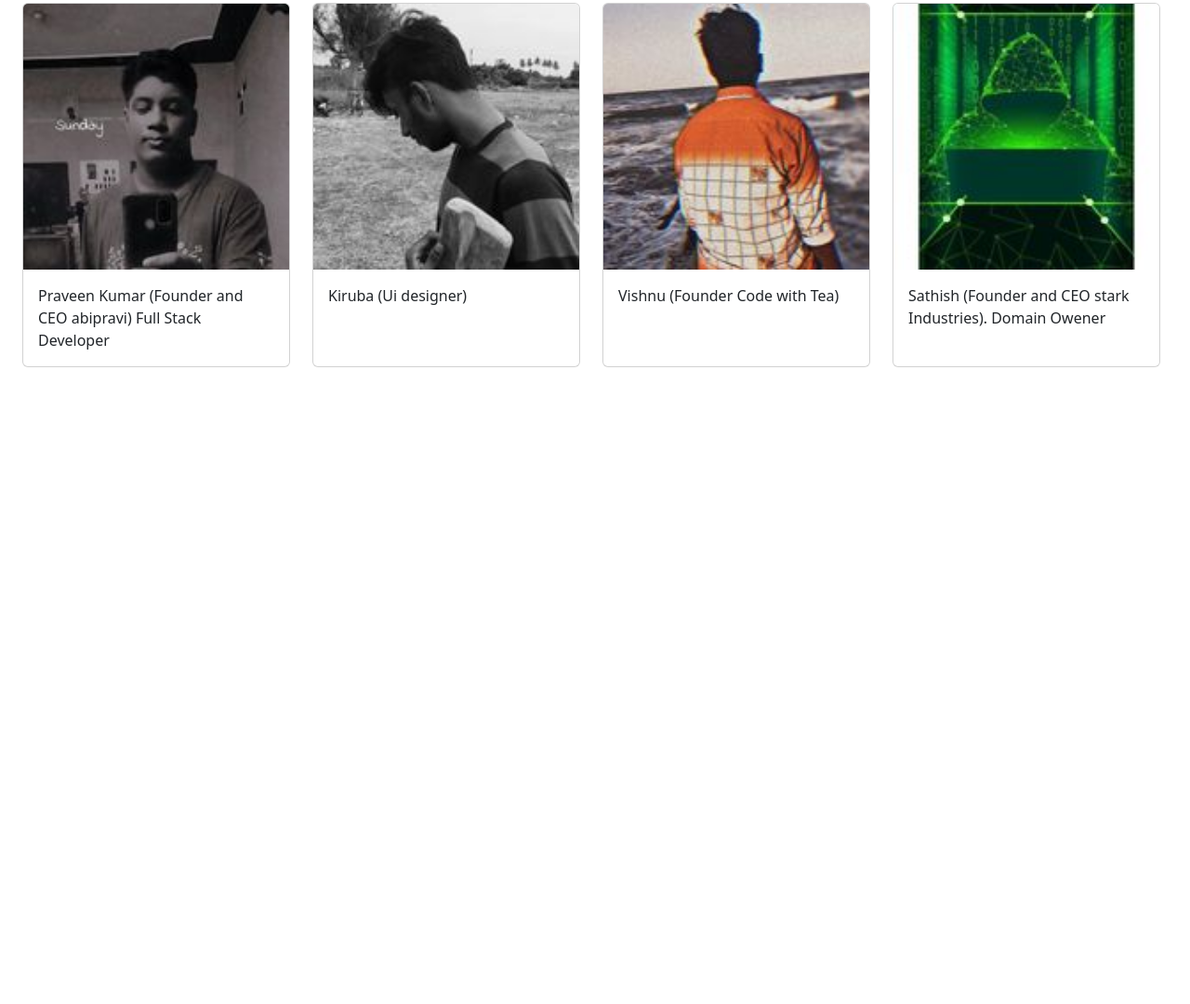
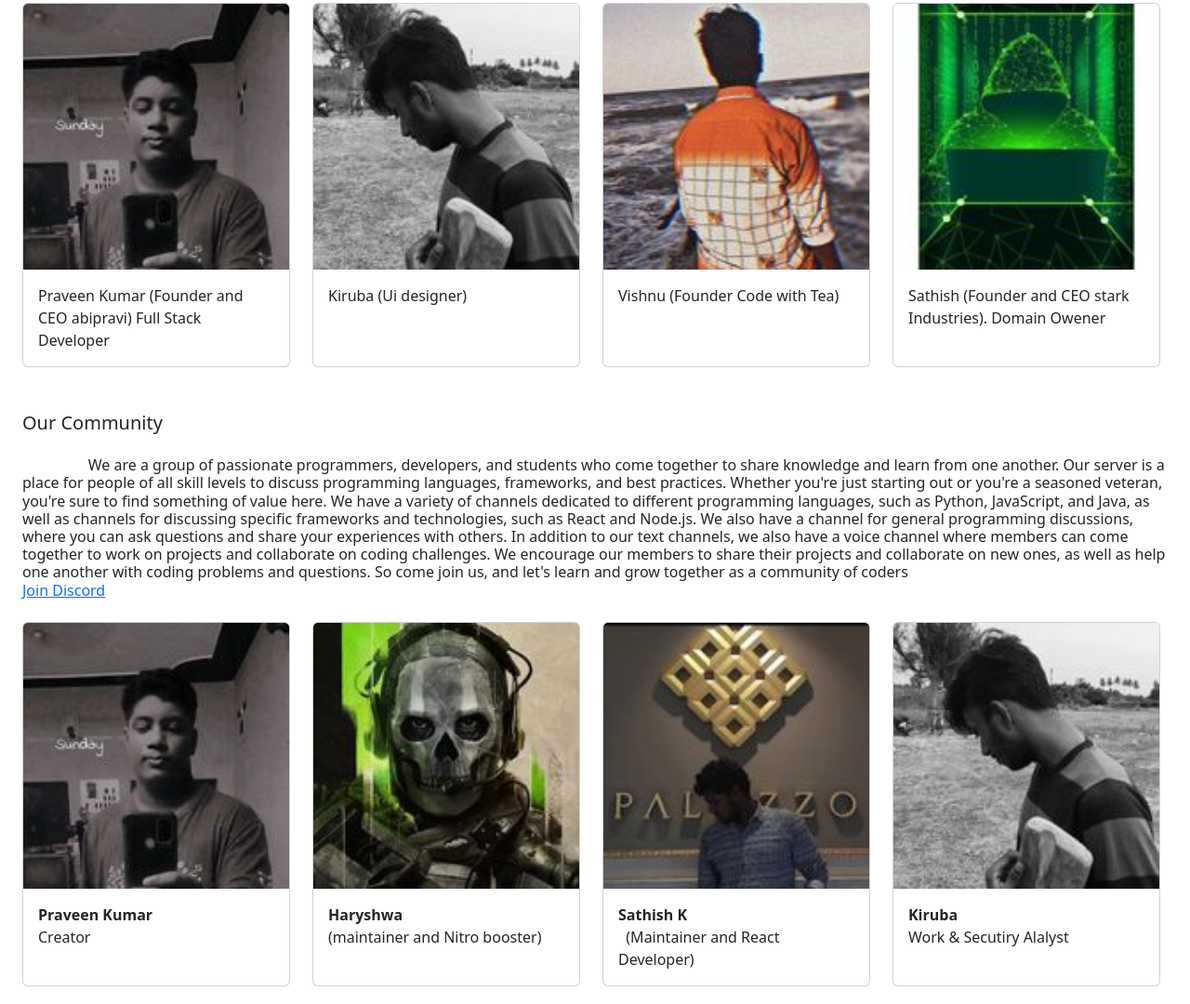
Before and after one commit to Abipravi1/mvitportal, a plain HTML site: page index.html in a window 1280 px wide. Shown: the part 620-1700 px from the top of the page at 93% size. Before the commit the page ends 1039 px from the top, so only its background shows below. Drawn offline with nearby package versions, Linux system fonts and the light colour scheme.

Commit message:
added community

```diff
--- a/index.html
+++ b/index.html
@@ -93,6 +93,76 @@
         </div>
       </div>
     </div>
+    <div class="p-4 d-flex flex-column gap-3">
+      <h5>Our Community</h5>
+      <p class="h6">&nbsp;&nbsp;&nbsp;&nbsp;&nbsp;&nbsp;&nbsp;&nbsp;&nbsp;&nbsp;&nbsp;&nbsp;&nbsp;&nbsp;&nbsp;&nbsp; We
+        are a group of passionate programmers, developers, and students who come
+        together to share
+        knowledge and
+        learn from
+        one another. Our server is a place for people of all skill levels to discuss programming languages, frameworks,
+        and best
+        practices. Whether you're just starting out or you're a seasoned veteran, you're sure to find something of value
+        here.
+
+        We have a variety of channels dedicated to different programming languages, such as Python, JavaScript, and
+        Java, as
+        well as channels for discussing specific frameworks and technologies, such as React and Node.js. We also have a
+        channel
+        for general programming discussions, where you can ask questions and share your experiences with others.
+
+        In addition to our text channels, we also have a voice channel where members can come together to work on
+        projects and
+        collaborate on coding challenges.
+
+        We encourage our members to share their projects and collaborate on new ones, as well as help one another with
+        coding
+        problems and questions.
+
+        So come join us, and let's learn and grow together as a community of coders
+
+        <br /> <a href="http://https://discord.com/invite/4fXrMBtqhW">Join Discord</a>
+      </p>
+      <div class="d-flex flex-row gap-4 flex-wrap ">
+        <div class="card" style="width: 18rem;" data-aos="fade-in">
+          <img src="./assests/devs/pk.jpg" class="card-img-top" alt="Praveen Kumar">
+          <div class="card-body">
+            <p class="card-text d-flex justify-content-center flex-column"><b>Praveen Kumar&nbsp; </b>Creator
+            </p>
+          </div>
+        </div>
+        <div class="card" style="width: 18rem;" data-aos="fade-in">
+          <img src="./assests/devs/har.jpg" class="card-img-top" alt="Praveen Kumar">
+          <div class="card-body">
+            <p class="card-text d-flex justify-content-center flex-column"><b>Haryshwa&nbsp; </b> (maintainer and Nitro
+              booster)
+            </p>
+          </div>
+        </div>
+        <div class="card" style="width: 18rem;" data-aos="fade-in">
+          <img src="./assests/devs/sat.jpg" class="card-img-top" alt="Praveen Kumar">
+          <div class="card-body">
+            <p class="card-text d-flex justify-content-center flex-column"><b>Sathish K</b>&nbsp; (Maintainer and React
+              Developer)
+            </p>
+          </div>
+        </div>
+        <div class="card" style="width: 18rem;" data-aos="fade-in">
+          <img src="./assests/devs/kiru.jpg" class="card-img-top" alt="Praveen Kumar">
+          <div class="card-body">
+            <p class="card-text d-flex justify-content-center flex-column"><b>Kiruba&nbsp;</b>Work & Secutiry Alalyst
+          </div>
+        </div>
+        <div class="card" style="width: 18rem;" data-aos="fade-in">
+          <img src="./assests/devs/vis.jpg" class="card-img-top" alt="Praveen Kumar">
+          <div class="card-body">
+            <p class="card-text d-flex justify-content-center flex-column"><b>Vishnu&nbsp;</b> (Work & Secutiry Alalyst)
+            </p>
+          </div>
+        </div>
+
+      </div>
+    </div>
   </body>
   <script src="https://unpkg.com/aos@next/dist/aos.js"></script>
   <script>
```
Also changed, not shown: assests/devs/har.jpg (added), assests/devs/sat.jpg (added).
